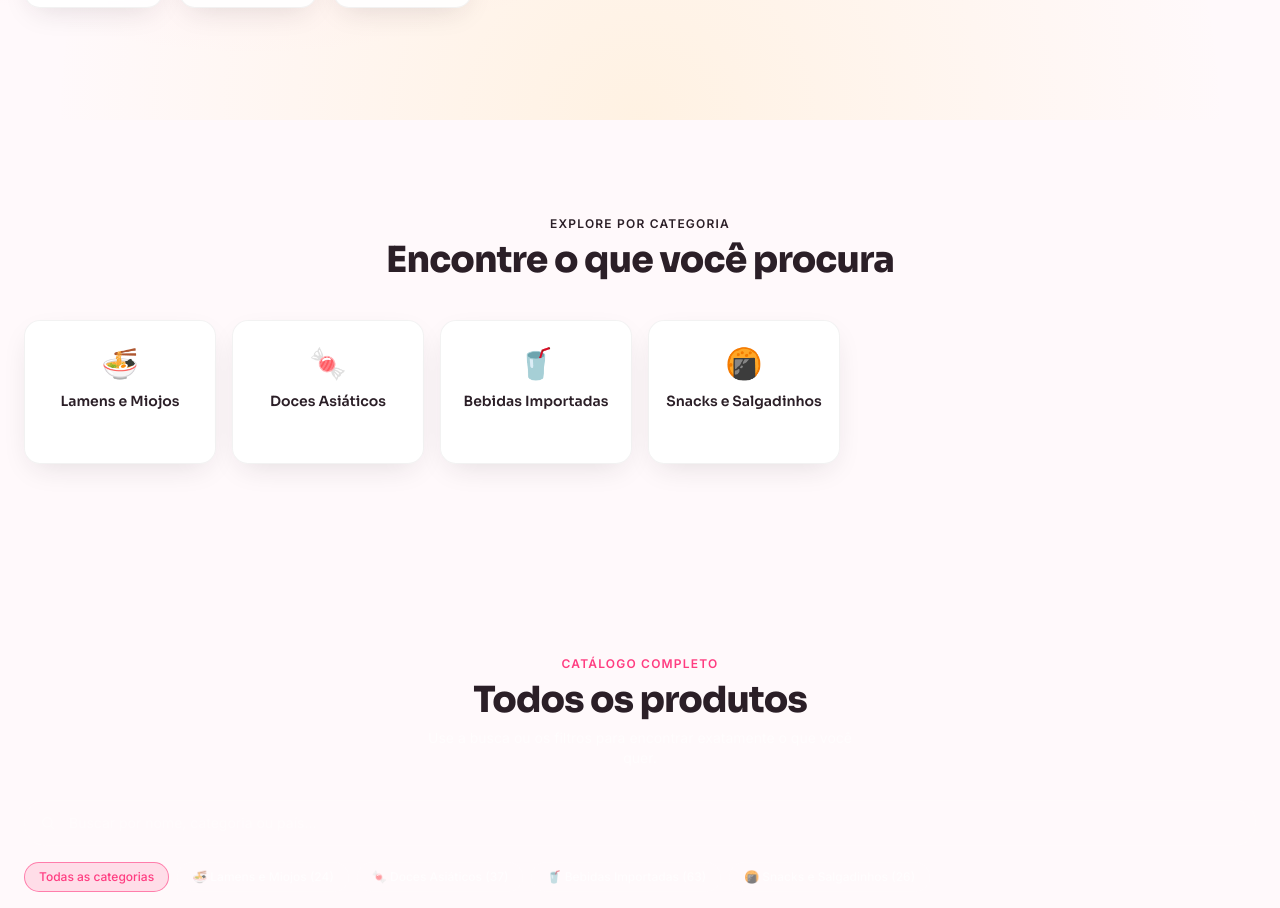
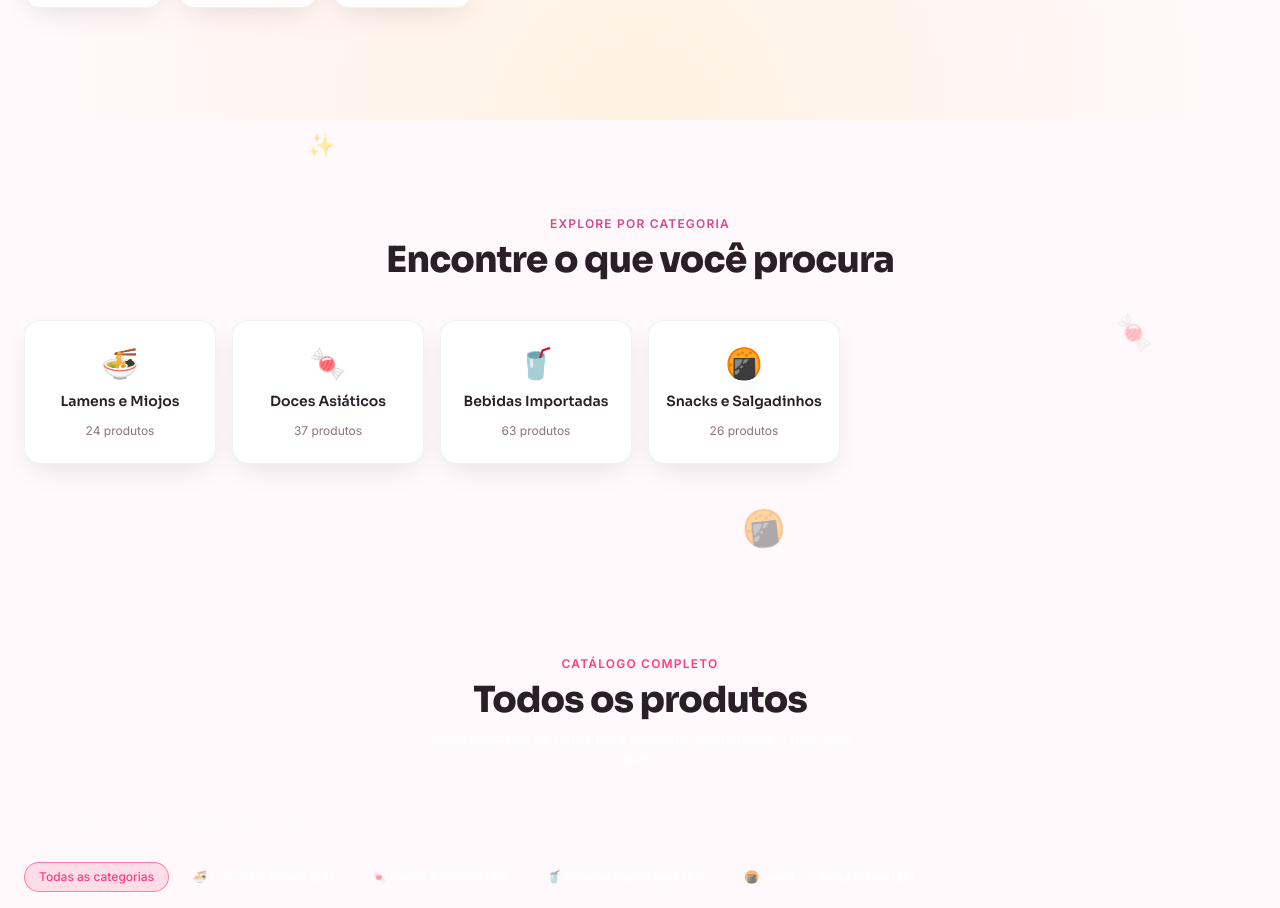
Before and after one commit to lcbcoreographer-rgb/lavish-imports, a React (Vite) app: page / in a window 1280 px wide. Shown: the part 802-1710 px from the top of the page. Built offline with nearby package versions, Linux system fonts and the light colour scheme.

Commit message:
feat: retheme CategoryGrid with floating icons and stagger reveal

```diff
--- a/src/components/CategoryGrid.jsx
+++ b/src/components/CategoryGrid.jsx
@@ -1,36 +1,43 @@
 import React from "react";
 import { CATEGORIES, countByCategory } from "../utils/categories.js";
+import FloatingIcons from "./FloatingIcons.jsx";
+import { Reveal, RevealGroup, RevealItem } from "./Reveal.jsx";
+
+const CATEGORY_ICONS = ["✨", "🍬", "🎏", "🍘"];
 
 export default function CategoryGrid({ products, onSelectCategory }) {
   const counts = countByCategory(products);
   const visible = CATEGORIES.filter((c) => counts[c.key]);
 
   return (
-    <section id="categorias" className="mx-auto max-w-7xl px-4 py-16 sm:px-6 sm:py-24">
-      <div className="mb-10 flex flex-col items-center text-center">
-        <span className="text-xs font-semibold uppercase tracking-widest text-accent-cyan">
+    <section id="categorias" className="relative mx-auto max-w-7xl overflow-hidden px-4 py-16 sm:px-6 sm:py-24">
+      <FloatingIcons icons={CATEGORY_ICONS} count={5} seed={21} className="opacity-60" />
+
+      <Reveal className="relative mb-10 flex flex-col items-center text-center">
+        <span className="text-xs font-semibold uppercase tracking-widest text-accent-magenta">
           Explore por categoria
         </span>
         <h2 className="section-title mt-2">Encontre o que você procura</h2>
-      </div>
+      </Reveal>
 
-      <div className="grid grid-cols-2 gap-4 sm:grid-cols-3 lg:grid-cols-6">
+      <RevealGroup className="relative grid grid-cols-2 gap-4 sm:grid-cols-3 lg:grid-cols-6">
         {visible.map((cat) => (
+          <RevealItem key={cat.key}>
             <button
-            key={cat.key}
               onClick={() => onSelectCategory(cat.key)}
-            className="card-surface group flex flex-col items-center gap-3 rounded-2xl px-4 py-6 text-center transition-all duration-200 hover:-translate-y-1 hover:border-accent-pink/50 hover:shadow-glow"
+              className="card-surface group flex w-full flex-col items-center gap-3 rounded-2xl px-4 py-6 text-center transition-all duration-200 hover:-translate-y-1 hover:border-accent-pink/50 hover:shadow-glow"
             >
               <span className="text-3xl transition-transform duration-200 group-hover:scale-110">
                 {cat.icon}
               </span>
-            <span className="font-display text-sm font-semibold leading-tight">
+              <span className="font-display text-sm font-semibold leading-tight text-ink-900">
                 {cat.label}
               </span>
-            <span className="text-xs text-white/50">{counts[cat.key]} produtos</span>
+              <span className="text-xs text-ink-500">{counts[cat.key]} produtos</span>
             </button>
+          </RevealItem>
         ))}
-      </div>
+      </RevealGroup>
     </section>
   );
 }
```
Lines whose indentation alone changed are shown as unchanged.
